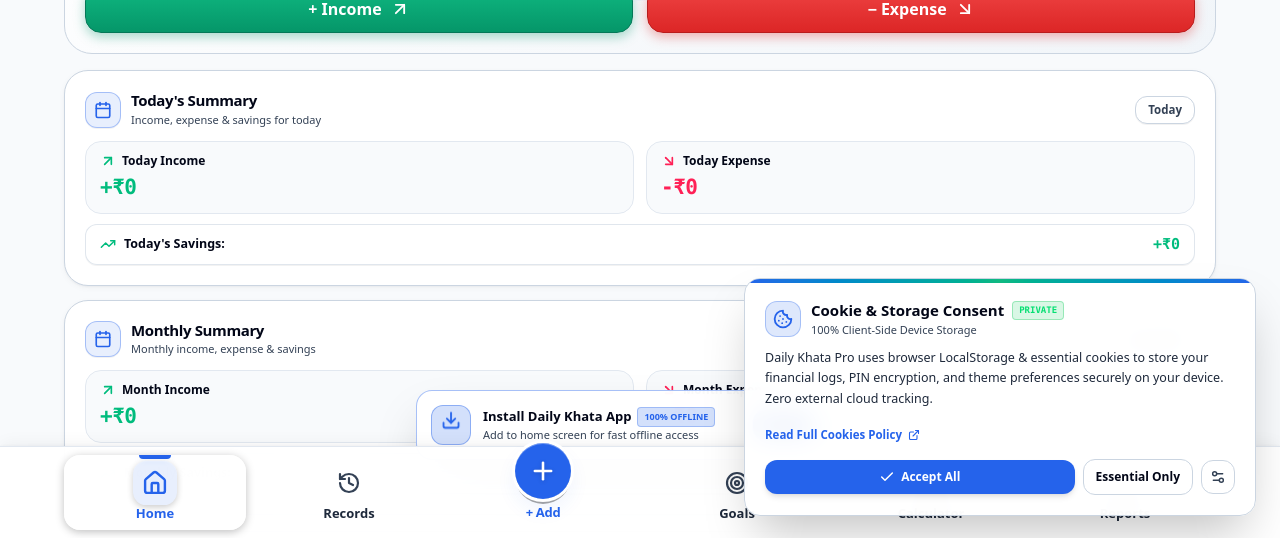
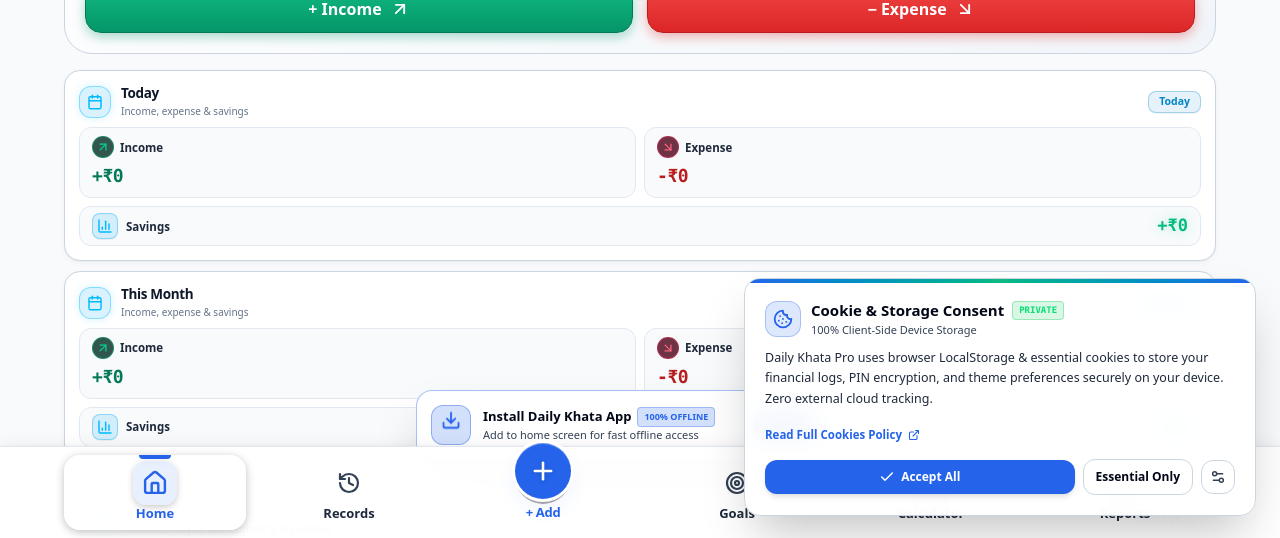
Before and after one commit to hasvolt/Daily-Khata-Pro, a React (Vite) app: page / in a window 1280 px wide. Shown: the part 260-798 px from the top of the page. Built offline with nearby package versions, Linux system fonts and the light colour scheme; no server answers.

Commit message:
feat: add branded footers to printable reports
- Add branded footer with website link to printed statements and ledgers.
- Simplify SummaryCard3D labels for better UI consistency.
- Update UI styling for print views and grand total display.

```diff
--- a/src/components/HomeView.tsx
+++ b/src/components/HomeView.tsx
@@ -314,15 +314,15 @@
 
       {/* 2. TODAY + THIS MONTH SUMMARY CARDS (Full Width Stack matching screenshot) */}
       <motion.section
-        className="space-y-2 sm:space-y-3.5"
+        className="space-y-1.5 sm:space-y-2.5"
         initial={{ opacity: 0, y: 8 }}
         animate={{ opacity: 1, y: 0 }}
         transition={{ duration: 0.3, delay: 0.04 }}
       >
         <SummaryCard3D
           type="daily"
-          title={isHindi ? "आज का सारांश" : "Today's Summary"}
-          subtitle={isHindi ? "आज की कमाई, खर्च और बचत" : "Income, expense & savings for today"}
+          title={isHindi ? "आज" : "Today"}
+          subtitle={isHindi ? "आय, खर्च और बचत" : "Income, expense & savings"}
           periodBadge={isHindi ? "आज" : "Today"}
           incomeValue={todayStats.income}
           expenseValue={todayStats.expense}
@@ -334,8 +334,8 @@
         />
         <SummaryCard3D
           type="monthly"
-          title={isHindi ? "इस महीने का सारांश" : "Monthly Summary"}
-          subtitle={isHindi ? "मासिक कमाई, खर्च और बचत" : "Monthly income, expense & savings"}
+          title={isHindi ? "इस महीने" : "This Month"}
+          subtitle={isHindi ? "आय, खर्च और बचत" : "Income, expense & savings"}
           periodBadge={monthFormatted}
           incomeValue={monthStats.income}
           expenseValue={monthStats.expense}
--- a/src/components/LoanUdharLedgerView.tsx
+++ b/src/components/LoanUdharLedgerView.tsx
@@ -276,9 +276,18 @@
   <meta charset="utf-8">
   <title>Daily Khata Pro — Debt & Loan Statement</title>
   <style>
-    @page { size: A4 portrait; margin: 12mm 14mm; }
+    @page {
+      size: A4 portrait;
+      margin: 12mm 14mm 14mm 14mm;
+      @bottom-center {
+        content: "Generated By Daily Khata pro • www.rozfiber.com";
+        font-size: 8.5pt;
+        font-weight: 700;
+        color: #475569;
+      }
+    }
     * { box-sizing: border-box; margin: 0; padding: 0; }
-    body { font-family: -apple-system, BlinkMacSystemFont, "Segoe UI", Roboto, Arial, sans-serif; padding: 24px; color: #0f172a; max-width: 820px; margin: 0 auto; line-height: 1.45; background: #fff; }
+    body { font-family: -apple-system, BlinkMacSystemFont, "Segoe UI", Roboto, Arial, sans-serif; padding: 24px; padding-bottom: 26px; color: #0f172a; max-width: 820px; margin: 0 auto; line-height: 1.45; background: #fff; }
     .brand-header { display: flex; align-items: center; justify-content: space-between; border-bottom: 3px solid #0284C7; padding-bottom: 12px; margin-bottom: 16px; }
     .brand-title { font-size: 22px; font-weight: 800; color: #0f172a; letter-spacing: -0.5px; }
     .brand-sub { font-size: 11.5px; color: #64748b; margin-top: 2px; }
@@ -293,6 +302,26 @@
     .badge-exp { background: #fee2e2; color: #991b1b; }
     .badge-net { background: #e0f2fe; color: #075985; }
     .doc-end-divider { margin-top: 28px; padding-top: 10px; border-top: 1.5px solid #e2e8f0; font-size: 10.5px; color: #64748b; text-align: center; }
+    .page-footer-running { display: none; }
+    @media print {
+      body { padding: 0; padding-bottom: 22px; }
+      .page-footer-running {
+        display: block !important;
+        position: fixed;
+        bottom: 0;
+        left: 0;
+        right: 0;
+        text-align: center;
+        font-size: 9.5px;
+        font-weight: 700;
+        color: #475569;
+        background: #ffffff;
+        padding-top: 4px;
+        padding-bottom: 3px;
+        border-top: 1px solid #cbd5e1;
+        z-index: 99999;
+      }
+    }
   </style>
 </head>
 <body>
@@ -341,8 +370,9 @@
   </table>
 
   <div class="doc-end-divider">
-    System Generated Report by Daily Khata Pro
+    System Generated Report by Daily Khata Pro • www.rozfiber.com
   </div>
+  <div class="page-footer-running">Generated By Daily Khata pro • www.rozfiber.com</div>
 </body>
 </html>`;
 
--- a/src/components/PrintModal.tsx
+++ b/src/components/PrintModal.tsx
@@ -202,17 +202,44 @@
   <meta charset="utf-8">
   <title>Daily Khata Pro — Financial Statement (${monthLabel})</title>
   <style>
-    @page { size: A4 portrait; margin: 10mm 12mm; }
+    @page {
+      size: A4 portrait;
+      margin: 10mm 12mm 14mm 12mm;
+      @bottom-center {
+        content: "Generated By Daily Khata pro • www.rozfiber.com";
+        font-size: 8.5pt;
+        font-weight: 700;
+        color: #475569;
+      }
+    }
     * { box-sizing: border-box; margin: 0; padding: 0; }
-    body { font-family: -apple-system, BlinkMacSystemFont, "Segoe UI", Roboto, Arial, sans-serif; padding: 16px; color: #0f172a; max-width: 820px; margin: 0 auto; line-height: 1.45; background: #fff; }
+    body { font-family: -apple-system, BlinkMacSystemFont, "Segoe UI", Roboto, Arial, sans-serif; padding: 16px; padding-bottom: 26px; color: #0f172a; max-width: 820px; margin: 0 auto; line-height: 1.45; background: #fff; }
+    .page-footer-running { display: none; }
     @media print {
-      body { padding: 0; }
+      body { padding: 0; padding-bottom: 22px; }
       .no-print { display: none !important; }
+      .page-footer-running {
+        display: block !important;
+        position: fixed;
+        bottom: 0;
+        left: 0;
+        right: 0;
+        text-align: center;
+        font-size: 9.5px;
+        font-weight: 700;
+        color: #475569;
+        background: #ffffff;
+        padding-top: 4px;
+        padding-bottom: 3px;
+        border-top: 1px solid #cbd5e1;
+        z-index: 99999;
+      }
     }
   </style>
 </head>
 <body>
   ${generateStatementBodyContent()}
+  <div class="page-footer-running">Generated By Daily Khata pro • www.rozfiber.com</div>
 </body>
 </html>`;
   };
--- a/src/components/SummaryCard3D.tsx
+++ b/src/components/SummaryCard3D.tsx
@@ -1,6 +1,6 @@
 import React, { useRef } from 'react';
 import { motion, useMotionValue, useSpring, useTransform } from 'motion/react';
-import { Calendar, ArrowUpRight, ArrowDownRight, TrendingUp } from 'lucide-react';
+import { Calendar, ArrowUpRight, ArrowDownRight, BarChart3 } from 'lucide-react';
 
 interface SummaryCard3DProps {
   type: 'daily' | 'monthly';
@@ -55,12 +55,11 @@
     y.set(0);
   };
 
-  const isDaily = type === 'daily';
   const isNetPositive = netValue >= 0;
 
-  const defaultIncomeLabel = incomeLabel || (isDaily ? (isHindi ? 'आज की आय' : 'Today Income') : (isHindi ? 'महीने की आय' : 'Month Income'));
-  const defaultExpenseLabel = expenseLabel || (isDaily ? (isHindi ? 'आज का खर्च' : 'Today Expense') : (isHindi ? 'महीने का खर्च' : 'Month Expense'));
-  const defaultNetLabel = netLabel || (isDaily ? (isHindi ? "आज की बचत:" : "Today's Savings:") : (isHindi ? "मासिक बचत:" : "Monthly Savings:"));
+  const defaultIncomeLabel = incomeLabel || (isHindi ? 'आय' : 'Income');
+  const defaultExpenseLabel = expenseLabel || (isHindi ? 'खर्च' : 'Expense');
+  const defaultNetLabel = netLabel || (isHindi ? 'बचत' : 'Savings');
 
   return (
     <div style={{ perspective: 1100 }} className="w-full">
@@ -72,42 +71,44 @@
         style={{ rotateX, rotateY, transformStyle: 'preserve-3d' }}
         whileHover={{ y: -2 }}
         transition={{ duration: 0.2 }}
-        className="group summary-card-3d homepage-elevated-card relative overflow-hidden rounded-[22px] sm:rounded-3xl border border-[var(--theme-border,#213E61)]/80 hover:border-[var(--theme-primary-border,rgba(56,189,248,0.45))] bg-[var(--theme-card,#132438)] shadow-sm hover:shadow-md transition-all cursor-pointer select-none text-left px-3.5 py-2.5 sm:px-4.5 sm:py-4 md:p-5"
+        className="group summary-card-3d homepage-elevated-card relative overflow-hidden rounded-[18px] sm:rounded-2xl border border-[#143750] dark:border-[#143750] hover:border-sky-500/50 bg-[var(--theme-card,#0c1d2e)] shadow-sm hover:shadow-md transition-all cursor-pointer select-none text-left px-3 py-2 sm:px-3.5 sm:py-2.5 md:p-3.5"
       >
         {/* Top Header Row */}
-        <div className="relative z-10 flex items-center justify-between gap-2 mb-2 sm:mb-3">
+        <div className="relative z-10 flex items-center justify-between gap-1.5 mb-1.5 sm:mb-2">
           <div className="flex items-center gap-2 sm:gap-2.5 min-w-0 flex-1">
-            <div className="w-8 h-8 sm:w-9 sm:h-9 rounded-xl border border-[var(--theme-primary-border,rgba(56,189,248,0.3))] bg-[var(--theme-primary-dim,rgba(56,189,248,0.12))] text-[var(--theme-primary,#38BDF8)] flex items-center justify-center shrink-0 shadow-2xs transition-transform duration-200 group-hover:scale-105">
-              <Calendar className="w-4 h-4 sm:w-4.5 sm:h-4.5 stroke-[2.2]" />
+            <div className="w-7 h-7 sm:w-8 sm:h-8 rounded-lg sm:rounded-xl border border-sky-400/40 bg-sky-500/15 text-sky-400 flex items-center justify-center shrink-0 shadow-[0_0_10px_rgba(56,189,248,0.2)] transition-transform duration-200 group-hover:scale-105">
+              <Calendar className="w-3.5 h-3.5 sm:w-4 sm:h-4 stroke-[2.2]" />
             </div>
             <div className="min-w-0 flex-1">
-              <h3 className="text-[13.5px] sm:text-[15px] font-bold text-[var(--theme-text,#F8FAFC)] truncate leading-tight tracking-tight">
+              <h3 className="summary-card-title text-[12.5px] sm:text-[13.5px] font-bold text-[var(--theme-text,#F8FAFC)] truncate leading-tight tracking-tight">
                 {title}
               </h3>
-              <p className="text-[10px] sm:text-[11px] font-medium text-[var(--theme-text-dim,#94A3B8)] truncate mt-0.5">
+              <p className="summary-card-sub text-[9px] sm:text-[10px] font-medium text-[var(--theme-text-muted,#94A3B8)] truncate mt-0.5">
                 {subtitle}
               </p>
             </div>
           </div>
 
           {/* Period Badge */}
-          <div className="px-2.5 py-0.5 sm:px-3 sm:py-1 rounded-lg sm:rounded-xl border border-[var(--theme-border,#213E61)] bg-[var(--theme-surface,#0E1A29)] text-[var(--theme-text-dim,#94A3B8)] text-[10.5px] sm:text-[11.5px] font-bold shrink-0 shadow-2xs notranslate">
+          <div className="summary-badge px-2 py-0.5 sm:px-2.5 sm:py-0.5 rounded-lg border border-sky-700/50 bg-[#0b2234]/85 text-sky-300 text-[9.5px] sm:text-[10.5px] font-bold shrink-0 shadow-2xs notranslate">
             {periodBadge}
           </div>
         </div>
 
         {/* 2 Inner Cards Grid: Income & Expense */}
-        <div className="relative z-10 grid grid-cols-2 gap-2 sm:gap-3">
+        <div className="relative z-10 grid grid-cols-2 gap-1.5 sm:gap-2">
           {/* Income Box */}
-          <div className="summary-stat-box rounded-xl sm:rounded-2xl border border-[var(--theme-border,#213E61)]/75 bg-[var(--theme-surface,#0E1A29)]/80 px-3 py-1.5 sm:px-3.5 sm:py-2.5 shadow-2xs">
-            <div className="flex items-center gap-1.5 text-[var(--theme-text,#F8FAFC)]">
-              <ArrowUpRight className="w-3.5 h-3.5 sm:w-4 sm:h-4 text-emerald-500 stroke-[2.5] shrink-0" />
-              <span className="text-[11px] sm:text-[12px] font-semibold truncate">
+          <div className="summary-stat-box rounded-xl border border-[var(--theme-border,#213E61)]/75 bg-[var(--theme-surface,#071927)] px-2.5 py-1.5 sm:px-3 sm:py-2 shadow-2xs">
+            <div className="flex items-center gap-1.5">
+              <div className="w-5 h-5 sm:w-5.5 sm:h-5.5 rounded-full bg-emerald-950/80 border border-emerald-500/40 flex items-center justify-center text-emerald-400 shrink-0">
+                <ArrowUpRight className="w-3 h-3 sm:w-3.5 sm:h-3.5 stroke-[2.5]" />
+              </div>
+              <span className="summary-stat-label text-[10.5px] sm:text-[11.5px] font-bold text-[var(--theme-text,#F8FAFC)] truncate">
                 {defaultIncomeLabel}
               </span>
             </div>
             <div
-              className="font-mono text-[16px] xs:text-[18px] sm:text-[21px] font-bold text-emerald-500 dark:text-emerald-400 mt-0.5 truncate notranslate tracking-tight"
+              className="summary-stat-income font-mono text-[14px] xs:text-[15.5px] sm:text-[18px] font-bold text-emerald-500 dark:text-[#10B981] mt-1 truncate notranslate tracking-tight drop-shadow-[0_0_6px_rgba(16,185,129,0.3)]"
               translate="no"
             >
               +{formatCurrency(incomeValue, privacyMask)}
@@ -115,15 +116,17 @@
           </div>
 
           {/* Expense Box */}
-          <div className="summary-stat-box rounded-xl sm:rounded-2xl border border-[var(--theme-border,#213E61)]/75 bg-[var(--theme-surface,#0E1A29)]/80 px-3 py-1.5 sm:px-3.5 sm:py-2.5 shadow-2xs">
-            <div className="flex items-center gap-1.5 text-[var(--theme-text,#F8FAFC)]">
-              <ArrowDownRight className="w-3.5 h-3.5 sm:w-4 sm:h-4 text-rose-500 stroke-[2.5] shrink-0" />
-              <span className="text-[11px] sm:text-[12px] font-semibold truncate">
+          <div className="summary-stat-box rounded-xl border border-[var(--theme-border,#213E61)]/75 bg-[var(--theme-surface,#071927)] px-2.5 py-1.5 sm:px-3 sm:py-2 shadow-2xs">
+            <div className="flex items-center gap-1.5">
+              <div className="w-5 h-5 sm:w-5.5 sm:h-5.5 rounded-full bg-rose-950/80 border border-rose-500/40 flex items-center justify-center text-rose-400 shrink-0">
+                <ArrowDownRight className="w-3 h-3 sm:w-3.5 sm:h-3.5 stroke-[2.5]" />
+              </div>
+              <span className="summary-stat-label text-[10.5px] sm:text-[11.5px] font-bold text-[var(--theme-text,#F8FAFC)] truncate">
                 {defaultExpenseLabel}
               </span>
             </div>
             <div
-              className="font-mono text-[16px] xs:text-[18px] sm:text-[21px] font-bold text-rose-500 dark:text-rose-400 mt-0.5 truncate notranslate tracking-tight"
+              className="summary-stat-expense font-mono text-[14px] xs:text-[15.5px] sm:text-[18px] font-bold text-rose-500 dark:text-[#FF5252] mt-1 truncate notranslate tracking-tight drop-shadow-[0_0_6px_rgba(244,63,94,0.3)]"
               translate="no"
             >
               -{formatCurrency(expenseValue, privacyMask)}
@@ -132,16 +135,20 @@
         </div>
 
         {/* Bottom Savings Row */}
-        <div className="relative z-10 mt-1.5 sm:mt-2.5 rounded-lg sm:rounded-xl border border-[var(--theme-border,#213E61)]/60 bg-[var(--theme-surface,#0E1A29)]/60 px-3 py-1.5 sm:px-3.5 sm:py-2 flex items-center justify-between shadow-2xs">
-          <div className="flex items-center gap-1.5 sm:gap-2 text-[var(--theme-text,#F8FAFC)] font-semibold text-[11px] sm:text-[12.5px] truncate">
-            <TrendingUp className="w-3.5 h-3.5 sm:w-4 sm:h-4 text-emerald-500 stroke-[2.2] shrink-0" />
-            <span>{defaultNetLabel}</span>
+        <div className="summary-stat-box relative z-10 mt-1.5 sm:mt-2 rounded-xl border border-[var(--theme-border,#213E61)]/75 bg-[var(--theme-surface,#071927)] px-2.5 py-1.5 sm:px-3 sm:py-1.5 flex items-center justify-between shadow-2xs">
+          <div className="flex items-center gap-2">
+            <div className="w-5.5 h-5.5 sm:w-6.5 sm:h-6.5 rounded-lg bg-sky-500/15 border border-sky-500/35 text-sky-400 flex items-center justify-center shrink-0 shadow-2xs">
+              <BarChart3 className="w-3.5 h-3.5 sm:w-4 sm:h-4 stroke-[2.2]" />
+            </div>
+            <span className="summary-stat-label text-[10.5px] sm:text-[11.5px] font-bold text-[var(--theme-text,#F8FAFC)] truncate">
+              {defaultNetLabel}
+            </span>
           </div>
           <div
-            className={`font-mono text-[13px] sm:text-[15px] font-bold truncate notranslate ${
+            className={`summary-savings-val font-mono text-[13.5px] xs:text-[15px] sm:text-[17px] font-bold truncate notranslate drop-shadow-[0_0_6px_rgba(16,185,129,0.3)] ${
               isNetPositive
-                ? 'text-emerald-500 dark:text-emerald-400'
-                : 'text-rose-500 dark:text-rose-400'
+                ? 'text-emerald-500 dark:text-[#10B981]'
+                : 'text-rose-500 dark:text-[#FF5252]'
             }`}
             translate="no"
           >
--- a/src/index.css
+++ b/src/index.css
@@ -1224,6 +1224,39 @@
   border-color: #E2E8F0 !important;
   box-shadow: 0 4px 18px -2px rgba(0, 0, 0, 0.06), 0 1px 4px -1px rgba(0, 0, 0, 0.03) !important;
 }
+[data-theme="light"] .summary-card-3d .summary-card-title,
+[data-theme="white"] .summary-card-3d .summary-card-title {
+  color: #0F172A !important;
+}
+[data-theme="light"] .summary-card-3d .summary-card-sub,
+[data-theme="white"] .summary-card-3d .summary-card-sub {
+  color: #64748B !important;
+}
+[data-theme="light"] .summary-card-3d .summary-badge,
+[data-theme="white"] .summary-card-3d .summary-badge {
+  background-color: rgba(2, 132, 199, 0.10) !important;
+  border-color: rgba(2, 132, 199, 0.30) !important;
+  color: #0284C7 !important;
+}
+[data-theme="light"] .summary-card-3d .summary-stat-box,
+[data-theme="white"] .summary-card-3d .summary-stat-box {
+  background: #F8FAFC !important;
+  border-color: #E2E8F0 !important;
+}
+[data-theme="light"] .summary-card-3d .summary-stat-label,
+[data-theme="white"] .summary-card-3d .summary-stat-label {
+  color: #1E293B !important;
+}
+[data-theme="light"] .summary-card-3d .summary-stat-income,
+[data-theme="white"] .summary-card-3d .summary-stat-income {
+  color: #047857 !important;
+  filter: none !important;
+}
+[data-theme="light"] .summary-card-3d .summary-stat-expense,
+[data-theme="white"] .summary-card-3d .summary-stat-expense {
+  color: #B91C1C !important;
+  filter: none !important;
+}
 [data-theme="light"] .summary-card-3d:hover,
 [data-theme="white"] .summary-card-3d:hover {
   border-color: #CBD5E1 !important;
@@ -1649,7 +1682,13 @@
 @media print {
   @page {
     size: A4 portrait;
-    margin: 8mm 8mm;
+    margin: 8mm 8mm 14mm 8mm;
+    @bottom-center {
+      content: "Generated By Daily Khata pro • www.rozfiber.com";
+      font-size: 8.5pt;
+      font-weight: 700;
+      color: #475569;
+    }
   }
 
   *, *::before, *::after {
@@ -1668,6 +1707,25 @@
     min-width: 100% !important;
     height: auto !important;
     overflow: visible !important;
+  }
+
+  /* Universal Multi-Page Print Running Footer on every printed page */
+  body::after {
+    content: "Generated By Daily Khata pro • www.rozfiber.com" !important;
+    display: block !important;
+    position: fixed !important;
+    bottom: 0 !important;
+    left: 0 !important;
+    right: 0 !important;
+    text-align: center !important;
+    font-size: 9.5px !important;
+    font-weight: 700 !important;
+    color: #475569 !important;
+    background: #ffffff !important;
+    padding-top: 4px !important;
+    padding-bottom: 3px !important;
+    border-top: 1px solid #cbd5e1 !important;
+    z-index: 999999 !important;
   }
 
   /* Completely hide all interactive UI elements, navbars, buttons, and app chrome during printing */
@@ -1692,6 +1750,9 @@
   }
 
   /* When printing invoice, hide all page navigation, editor, tabs, and action toolbars */
+  body:has(#invoice-printable-sheet)::after {
+    display: none !important;
+  }
   body:has(#invoice-printable-sheet) header,
   body:has(#invoice-printable-sheet) footer,
   body:has(#invoice-printable-sheet) .invoice-page-container > div:not(:has(#invoice-printable-sheet)) {
```
Also changed, not shown: src/components/invoice/InvoicePrintView.tsx (+5 -5 lines).
